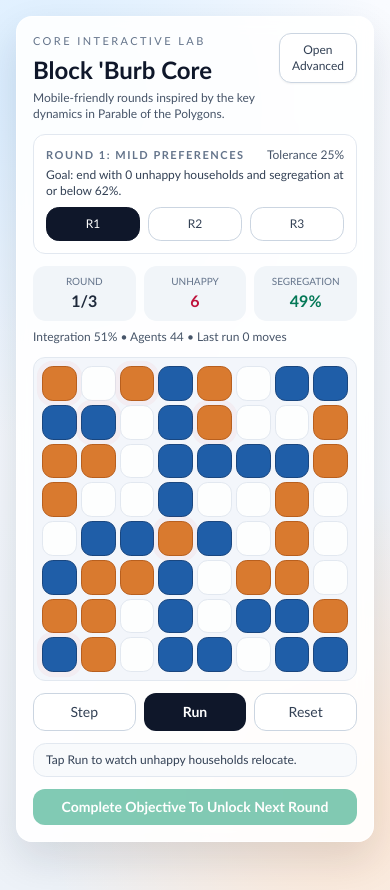
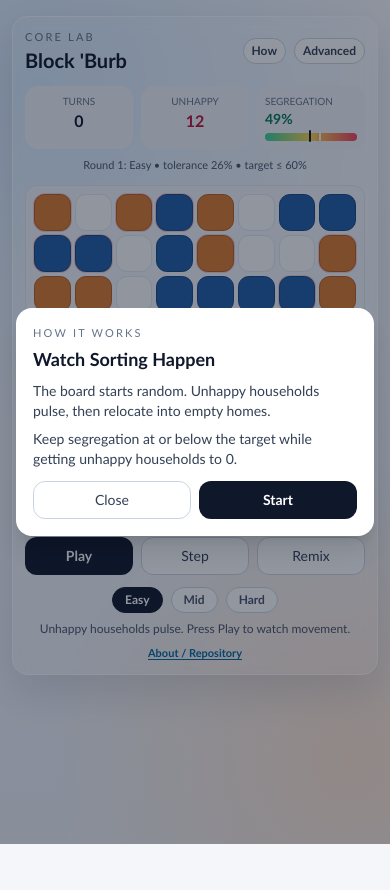
Before and after one commit to professorcaren/block-burb, a React (Vite) app in the folder block-burb-app/: page / in a window 390 px wide. After the commit the page ends 844 px from the top, so only its background shows below. Built offline with nearby package versions, Linux system fonts and the light colour scheme.

Commit message:
Refactor core mode to mobile polygons-style simulation

```diff
--- a/block-burb-app/src/App.tsx
+++ b/block-burb-app/src/App.tsx
@@ -1,4 +1,4 @@
-import { useEffect, useMemo, useState } from 'react'
+import { useCallback, useEffect, useMemo, useRef, useState } from 'react'
 import AdvancedGame from './AdvancedGame'
 
 type Mode = 'core' | 'advanced'
@@ -8,10 +8,9 @@ type Board = Cell[][]
 
 interface RoundConfig {
   id: number
-  title: string
+  label: string
   tolerance: number
   targetSegregation: number
-  maxMoves: number
   blueCount: number
   orangeCount: number
 }
@@ -25,50 +24,24 @@ interface BoardAnalysis {
   unhappyCount: number
   totalAgents: number
   segregation: number
-  integration: number
   unhappyKeys: Set<string>
 }
 
 interface StepResult {
   board: Board
   moved: boolean
-}
-
-interface RunResult {
-  board: Board
-  moves: number
+  source?: Position
+  target?: Position
 }
 
 const BOARD_SIZE = 8
+const STEP_DELAY_MS = 360
+const GITHUB_REPO_URL = 'https://github.com/professorcaren/block-burb'
 
 const ROUNDS: RoundConfig[] = [
-  {
-    id: 1,
-    title: 'Round 1: Mild Preferences',
-    tolerance: 0.25,
-    targetSegregation: 62,
-    maxMoves: 45,
-    blueCount: 24,
-    orangeCount: 20,
-  },
-  {
-    id: 2,
-    title: 'Round 2: Moderate Preferences',
-    tolerance: 0.4,
-    targetSegregation: 58,
-    maxMoves: 65,
-    blueCount: 25,
-    orangeCount: 21,
-  },
-  {
-    id: 3,
-    title: 'Round 3: Tight Preferences',
-    tolerance: 0.55,
-    targetSegregation: 55,
-    maxMoves: 85,
-    blueCount: 26,
-    orangeCount: 22,
-  },
+  { id: 1, label: 'Easy', tolerance: 0.26, targetSegregation: 60, blueCount: 24, orangeCount: 20 },
+  { id: 2, label: 'Mid', tolerance: 0.42, targetSegregation: 56, blueCount: 25, orangeCount: 21 },
+  { id: 3, label: 'Hard', tolerance: 0.56, targetSegregation: 52, blueCount: 26, orangeCount: 22 },
 ]
 
 const neighborOffsets: Position[] = [
@@ -192,13 +165,7 @@ const analyzeBoard = (board: Board, tolerance: number): BoardAnalysis => {
   const totalAdjacency = sameAdjacency + mixedAdjacency
   const segregation = totalAdjacency === 0 ? 0 : Math.round((sameAdjacency / totalAdjacency) * 100)
 
-  return {
-    unhappyCount,
-    totalAgents,
-    segregation,
-    integration: 100 - segregation,
-    unhappyKeys,
-  }
+  return { unhappyCount, totalAgents, segregation, unhappyKeys }
 }
 
 const collectVacancies = (board: Board): Position[] => {
@@ -234,29 +201,7 @@ const moveOneUnhappy = (board: Board, tolerance: number): StepResult => {
   next[target.row][target.col] = next[source.row][source.col]
   next[source.row][source.col] = null
 
-  return { board: next, moved: true }
-}
-
-const runSimulationRound = (board: Board, tolerance: number, maxMoves: number): RunResult => {
-  let workingBoard = board
-  let moves = 0
-
-  for (let index = 0; index < maxMoves; index += 1) {
-    const step = moveOneUnhappy(workingBoard, tolerance)
-    if (!step.moved) {
-      break
-    }
-
-    workingBoard = step.board
-    moves += 1
-
-    const check = analyzeBoard(workingBoard, tolerance)
-    if (check.unhappyCount === 0) {
-      break
-    }
-  }
-
-  return { board: workingBoard, moves }
+  return { board: next, moved: true, source, target }
 }
 
 const cellClass = (cell: Cell): string => {
@@ -276,20 +221,54 @@ function App() {
   const [mode, setMode] = useState<Mode>('core')
   const [roundIndex, setRoundIndex] = useState(0)
   const [board, setBoard] = useState<Board>(() => createRoundBoard(ROUNDS[0]))
-  const [lastMoveCount, setLastMoveCount] = useState(0)
-  const [status, setStatus] = useState('Tap Run to watch unhappy households relocate.')
+  const [running, setRunning] = useState(false)
+  const [turns, setTurns] = useState(0)
+  const [hint, setHint] = useState('Unhappy households pulse. Press Play to watch movement.')
+  const [showIntro, setShowIntro] = useState(true)
+  const [showRoundSummary, setShowRoundSummary] = useState(false)
   const [clearedRounds, setClearedRounds] = useState<boolean[]>(Array.from({ length: ROUNDS.length }, () => false))
+  const [moveTrail, setMoveTrail] = useState<{ from: string; to: string } | null>(null)
+  const [unhappyStreaks, setUnhappyStreaks] = useState<Record<string, number>>({})
 
+  const completionShownRef = useRef(false)
   const round = ROUNDS[roundIndex]
-
   const analysis = useMemo(() => analyzeBoard(board, round.tolerance), [board, round.tolerance])
   const completed = isRoundCompleted(analysis, round)
+  const segregationAlert = analysis.segregation > round.targetSegregation
+  const segregationNeedleLeft = Math.max(2, Math.min(98, analysis.segregation))
+  const targetMarkerLeft = Math.max(2, Math.min(98, round.targetSegregation))
+
+  useEffect(() => {
+    setUnhappyStreaks((previous) => {
+      const next: Record<string, number> = {}
+      for (const key of analysis.unhappyKeys) {
+        next[key] = (previous[key] ?? 0) + 1
+      }
+      return next
+    })
+  }, [analysis.unhappyKeys])
+
+  useEffect(() => {
+    if (!moveTrail) {
+      return
+    }
+    const timeout = window.setTimeout(() => setMoveTrail(null), 260)
+    return () => window.clearTimeout(timeout)
+  }, [moveTrail])
 
   useEffect(() => {
     if (!completed) {
+      completionShownRef.current = false
       return
     }
 
+    if (completionShownRef.current) {
+      return
+    }
+
+    completionShownRef.current = true
+    setRunning(false)
+    setShowRoundSummary(true)
     setClearedRounds((previous) => {
       if (previous[roundIndex]) {
         return previous
@@ -300,71 +279,85 @@ function App() {
     })
   }, [completed, roundIndex])
 
-  const resetRound = (): void => {
+  const resetRound = useCallback((): void => {
+    setRunning(false)
+    setTurns(0)
     setBoard(createRoundBoard(round))
-    setLastMoveCount(0)
-    setStatus('Round reset. Tap Run to simulate movement.')
+    setHint('Random start loaded. Watch the pulse, then move.')
+    setShowRoundSummary(false)
+    setMoveTrail(null)
+    setUnhappyStreaks({})
+    completionShownRef.current = false
+  }, [round])
+
+  const loadRound = useCallback((index: number): void => {
+    const nextRound = ROUNDS[index]
+    setRoundIndex(index)
+    setRunning(false)
+    setTurns(0)
+    setBoard(createRoundBoard(nextRound))
+    setHint(`${nextRound.label} layout ready.`)
+    setShowRoundSummary(false)
+    setMoveTrail(null)
+    setUnhappyStreaks({})
+    completionShownRef.current = false
+  }, [])
+
+  const runStep = useCallback(
+    (fromAuto = false): boolean => {
+      const step = moveOneUnhappy(board, round.tolerance)
+      if (!step.moved || !step.source || !step.target) {
+        setRunning(false)
+        if (analysis.unhappyCount === 0) {
+          setHint(segregationAlert ? 'Everyone is happy, but segregation is too high.' : 'Stable and integrated.')
+        } else {
+          setHint('No valid moves left. Remix to try a new random start.')
+        }
+        return false
       }
 
-  const advanceRound = (): void => {
-    if (roundIndex >= ROUNDS.length - 1) {
-      setStatus('All rounds completed. You can rerun any round or open Advanced mode.')
+      setBoard(step.board)
+      setTurns((value) => value + 1)
+      setMoveTrail({ from: keyFor(step.source), to: keyFor(step.target) })
+
+      const nextAnalysis = analyzeBoard(step.board, round.tolerance)
+      if (nextAnalysis.unhappyCount === 0) {
+        if (nextAnalysis.segregation <= round.targetSegregation) {
+          setHint('Everyone is happy and segregation stayed low.')
+        } else {
+          setHint('Everyone is happy, but segregation is still high.')
+        }
+        if (fromAuto) {
+          setRunning(false)
+        }
+      } else if (!fromAuto) {
+        setHint('One unhappy household moved.')
+      }
+
+      return true
+    },
+    [analysis.unhappyCount, board, round.targetSegregation, round.tolerance, segregationAlert],
+  )
+
+  useEffect(() => {
+    if (!running || showIntro || showRoundSummary) {
       return
     }
 
-    const nextIndex = roundIndex + 1
-    setRoundIndex(nextIndex)
-    setBoard(createRoundBoard(ROUNDS[nextIndex]))
-    setLastMoveCount(0)
-    setStatus(`Loaded ${ROUNDS[nextIndex].title}.`)
-  }
+    const timer = window.setTimeout(() => {
+      runStep(true)
+    }, STEP_DELAY_MS)
 
-  const runOneMove = (): void => {
-    const step = moveOneUnhappy(board, round.tolerance)
-    if (!step.moved) {
-      setStatus('No unhappy households can move right now.')
+    return () => window.clearTimeout(timer)
+  }, [board, runStep, running, showIntro, showRoundSummary])
+
+  const goToNextRound = (): void => {
+    if (roundIndex >= ROUNDS.length - 1) {
+      setShowRoundSummary(false)
+      setHint('All rounds cleared. Remix or replay any round.')
       return
     }
-
-    setBoard(step.board)
-    setLastMoveCount(1)
-
-    const nextAnalysis = analyzeBoard(step.board, round.tolerance)
-    if (isRoundCompleted(nextAnalysis, round)) {
-      setStatus('Round objective complete: everyone is happy and segregation stayed low.')
-      return
-    }
-
-    if (nextAnalysis.unhappyCount === 0) {
-      setStatus(`Everyone is happy, but segregation is ${nextAnalysis.segregation}% (target <= ${round.targetSegregation}%).`)
-      return
-    }
-
-    setStatus('One relocation applied.')
-  }
-
-  const runRound = (): void => {
-    const result = runSimulationRound(board, round.tolerance, round.maxMoves)
-    setBoard(result.board)
-    setLastMoveCount(result.moves)
-
-    const nextAnalysis = analyzeBoard(result.board, round.tolerance)
-    if (isRoundCompleted(nextAnalysis, round)) {
-      setStatus(`Objective complete in ${result.moves} moves.`)
-      return
-    }
-
-    if (nextAnalysis.unhappyCount === 0) {
-      setStatus(`Everyone became happy, but segregation is ${nextAnalysis.segregation}% (target <= ${round.targetSegregation}%).`)
-      return
-    }
-
-    if (result.moves === 0) {
-      setStatus('No moves available from this layout. Try Reset.')
-      return
-    }
-
-    setStatus(`Simulation stopped after ${result.moves} moves with ${nextAnalysis.unhappyCount} unhappy households left.`)
+    loadRound(roundIndex + 1)
   }
 
   if (mode === 'advanced') {
@@ -383,91 +376,84 @@ function App() {
   }
 
   return (
-    <main className="min-h-screen bg-[radial-gradient(circle_at_10%_10%,#d9edff_0%,transparent_40%),radial-gradient(circle_at_90%_90%,#ffe7d3_0%,transparent_35%),linear-gradient(180deg,#f9fbff_0%,#edf2f8_100%)] px-4 pb-12 pt-4 sm:px-6">
-      <section className="mx-auto w-full max-w-xl rounded-2xl border border-white/80 bg-white/90 p-4 shadow-[0_18px_40px_rgba(16,24,40,0.12)] backdrop-blur">
-        <header className="flex items-start justify-between gap-3">
+    <main className="relative min-h-screen bg-[radial-gradient(circle_at_10%_10%,#d9edff_0%,transparent_42%),radial-gradient(circle_at_90%_90%,#ffe7d3_0%,transparent_36%),linear-gradient(180deg,#f9fbff_0%,#edf2f8_100%)] px-3 pb-10 pt-4">
+      <section className="mx-auto w-full max-w-md rounded-2xl border border-white/80 bg-white/92 p-3 shadow-[0_18px_40px_rgba(16,24,40,0.12)] backdrop-blur">
+        <header className="flex items-center justify-between">
           <div>
-            <p className="text-[11px] uppercase tracking-[0.22em] text-slate-500">Core Interactive Lab</p>
-            <h1 className="mt-1 text-2xl font-semibold text-slate-900">Block 'Burb Core</h1>
-            <p className="mt-1 text-xs text-slate-600">Mobile-friendly rounds inspired by the key dynamics in Parable of the Polygons.</p>
+            <p className="text-[11px] uppercase tracking-[0.2em] text-slate-500">Core Lab</p>
+            <h1 className="text-xl font-semibold text-slate-900">Block 'Burb</h1>
           </div>
+          <div className="flex items-center gap-2">
+            <button
+              type="button"
+              onClick={() => {
+                setShowIntro(true)
+                setRunning(false)
+              }}
+              className="rounded-lg border border-slate-300 bg-white px-2 py-1 text-xs font-semibold text-slate-700"
+            >
+              How
+            </button>
             <button
               type="button"
               onClick={() => setMode('advanced')}
-            className="rounded-xl border border-slate-300 bg-white px-3 py-2 text-xs font-medium text-slate-700 shadow-sm"
+              className="rounded-lg border border-slate-300 bg-white px-2 py-1 text-xs font-semibold text-slate-700"
             >
-            Open Advanced
+              Advanced
             </button>
+          </div>
         </header>
 
-        <section className="mt-3 rounded-xl border border-slate-200 bg-white p-3">
-          <div className="flex items-center justify-between gap-2">
-            <p className="text-[11px] font-semibold uppercase tracking-[0.14em] text-slate-500">{round.title}</p>
-            <p className="text-xs text-slate-600">Tolerance {Math.round(round.tolerance * 100)}%</p>
+        <div className="mt-3 grid grid-cols-3 gap-2">
+          <div className="rounded-lg bg-slate-100 px-2 py-2 text-center">
+            <p className="text-[10px] uppercase text-slate-500">Turns</p>
+            <p className="text-base font-semibold text-slate-900">{turns}</p>
           </div>
-          <p className="mt-1 text-xs text-slate-700">
-            Goal: end with 0 unhappy households and segregation at or below {round.targetSegregation}%.
-          </p>
-
-          <div className="mt-2 grid grid-cols-3 gap-2">
-            {ROUNDS.map((item, index) => {
-              const active = index === roundIndex
-              const cleared = clearedRounds[index]
-              return (
-                <button
-                  key={item.id}
-                  type="button"
-                  onClick={() => {
-                    setRoundIndex(index)
-                    setBoard(createRoundBoard(item))
-                    setLastMoveCount(0)
-                    setStatus(`Loaded ${item.title}.`)
-                  }}
-                  className={`rounded-lg border px-2 py-2 text-xs font-medium ${
-                    active
-                      ? 'border-slate-900 bg-slate-900 text-white'
-                      : cleared
-                        ? 'border-emerald-300 bg-emerald-50 text-emerald-800'
-                        : 'border-slate-300 bg-white text-slate-700'
-                  }`}
-                >
-                  R{item.id}
-                </button>
-              )
-            })}
-          </div>
-        </section>
-
-        <div className="mt-3 grid grid-cols-3 gap-2 text-center">
-          <div className="rounded-lg bg-slate-100 px-2 py-2">
-            <p className="text-[10px] uppercase text-slate-500">Round</p>
-            <p className="text-base font-semibold text-slate-800">{roundIndex + 1}/{ROUNDS.length}</p>
-          </div>
-          <div className="rounded-lg bg-slate-100 px-2 py-2">
+          <div className="rounded-lg bg-slate-100 px-2 py-2 text-center">
             <p className="text-[10px] uppercase text-slate-500">Unhappy</p>
             <p className="text-base font-semibold text-rose-700">{analysis.unhappyCount}</p>
           </div>
           <div className="rounded-lg bg-slate-100 px-2 py-2">
             <p className="text-[10px] uppercase text-slate-500">Segregation</p>
-            <p className={`text-base font-semibold ${analysis.segregation > round.targetSegregation ? 'text-rose-700' : 'text-emerald-700'}`}>
+            <p className={`text-sm font-semibold ${segregationAlert ? 'text-rose-700' : 'text-emerald-700'}`}>
               {analysis.segregation}%
             </p>
+            <div className="relative mt-1 h-2 rounded-full bg-gradient-to-r from-emerald-400 via-amber-300 to-rose-500">
+              <span
+                className="absolute -top-[3px] h-3 w-[2px] rounded bg-slate-900"
+                style={{ left: `calc(${segregationNeedleLeft}% - 1px)` }}
+              />
+              <span
+                className="absolute -top-[2px] h-2.5 w-[2px] rounded bg-white/95 shadow"
+                style={{ left: `calc(${targetMarkerLeft}% - 1px)` }}
+              />
+            </div>
           </div>
         </div>
 
-        <p className="mt-2 text-xs text-slate-600">
-          Integration {analysis.integration}% • Agents {analysis.totalAgents} • Last run {lastMoveCount} move{lastMoveCount === 1 ? '' : 's'}
+        <p className="mt-2 text-center text-[11px] text-slate-600">
+          Round {round.id}: {round.label} • tolerance {Math.round(round.tolerance * 100)}% • target ≤ {round.targetSegregation}%
         </p>
 
-        <div className="mt-3 w-full rounded-xl border border-slate-200 bg-[#f3f6fb] p-2">
+        <div className="mt-3 rounded-xl border border-slate-200 bg-[#f3f6fb] p-2">
           <div className="grid gap-1" style={{ gridTemplateColumns: `repeat(${BOARD_SIZE}, minmax(0, 1fr))` }}>
             {board.flatMap((row, rowIndex) =>
               row.map((cell, colIndex) => {
-                const unhappy = analysis.unhappyKeys.has(keyFor({ row: rowIndex, col: colIndex }))
+                const key = keyFor({ row: rowIndex, col: colIndex })
+                const unhappy = analysis.unhappyKeys.has(key)
+                const streak = unhappyStreaks[key] ?? 0
+                const pulseClass = !unhappy
+                  ? ''
+                  : streak >= 7
+                    ? 'unhappy-pulse-strong'
+                    : streak >= 4
+                      ? 'unhappy-pulse-medium'
+                      : 'unhappy-pulse-light'
+                const trailClass = moveTrail && (moveTrail.from === key || moveTrail.to === key) ? 'trail-glow tile-pop' : ''
                 return (
                   <div
                     key={`cell-${rowIndex}-${colIndex}`}
-                    className={`relative aspect-square rounded-md border ${cellClass(cell)} ${unhappy ? 'unhappy-pulse-medium' : ''}`}
+                    className={`relative aspect-square rounded-md border ${cellClass(cell)} ${pulseClass} ${trailClass}`}
                   />
                 )
               }),
@@ -478,38 +464,127 @@ function App() {
         <div className="mt-3 grid grid-cols-3 gap-2">
           <button
             type="button"
-            onClick={runOneMove}
+            onClick={() => setRunning((value) => !value)}
+            className="rounded-xl bg-slate-900 px-3 py-2 text-sm font-semibold text-white"
+          >
+            {running ? 'Pause' : 'Play'}
+          </button>
+          <button
+            type="button"
+            onClick={() => runStep(false)}
             className="rounded-xl border border-slate-300 bg-white px-3 py-2 text-sm font-medium text-slate-700"
           >
             Step
           </button>
           <button
             type="button"
-            onClick={runRound}
-            className="rounded-xl bg-slate-900 px-3 py-2 text-sm font-semibold text-white"
+            onClick={resetRound}
+            className="rounded-xl border border-slate-300 bg-white px-3 py-2 text-sm font-medium text-slate-700"
           >
-            Run
+            Remix
+          </button>
+        </div>
+
+        <div className="mt-3 flex items-center justify-center gap-2">
+          {ROUNDS.map((item, index) => {
+            const active = index === roundIndex
+            const cleared = clearedRounds[index]
+            return (
+              <button
+                key={item.id}
+                type="button"
+                onClick={() => loadRound(index)}
+                className={`rounded-full border px-3 py-1 text-xs font-semibold ${
+                  active
+                    ? 'border-slate-900 bg-slate-900 text-white'
+                    : cleared
+                      ? 'border-emerald-300 bg-emerald-50 text-emerald-700'
+                      : 'border-slate-300 bg-white text-slate-600'
+                }`}
+              >
+                {item.label}
+              </button>
+            )
+          })}
+        </div>
+
+        <p className="mt-2 text-center text-xs text-slate-600">{hint}</p>
+
+        <div className="mt-2 text-center text-[11px] text-slate-500">
+          <a
+            href={GITHUB_REPO_URL}
+            target="_blank"
+            rel="noreferrer"
+            className="font-semibold text-sky-700 underline underline-offset-2"
+          >
+            About / Repository
+          </a>
+        </div>
+      </section>
+
+      {showIntro && (
+        <div className="fixed inset-0 z-40 flex items-center justify-center bg-slate-900/45 px-4">
+          <div className="w-full max-w-sm rounded-2xl border border-white/80 bg-white p-4 shadow-xl">
+            <p className="text-[11px] uppercase tracking-[0.2em] text-slate-500">How It Works</p>
+            <h2 className="mt-1 text-lg font-semibold text-slate-900">Watch Sorting Happen</h2>
+            <p className="mt-2 text-sm text-slate-700">The board starts random. Unhappy households pulse, then relocate into empty homes.</p>
+            <p className="mt-2 text-sm text-slate-700">Keep segregation at or below the target while getting unhappy households to 0.</p>
+            <div className="mt-3 grid grid-cols-2 gap-2">
+              <button
+                type="button"
+                onClick={() => {
+                  setShowIntro(false)
+                  setRunning(false)
+                  setHint('Use Play to watch movement unfold.')
+                }}
+                className="rounded-xl border border-slate-300 bg-white px-3 py-2 text-sm font-medium text-slate-700"
+              >
+                Close
               </button>
               <button
                 type="button"
-            onClick={resetRound}
+                onClick={() => {
+                  setShowIntro(false)
+                  setRunning(true)
+                  setHint('Simulation running. Watch clusters form.')
+                }}
+                className="rounded-xl bg-slate-900 px-3 py-2 text-sm font-semibold text-white"
+              >
+                Start
+              </button>
+            </div>
+          </div>
+        </div>
+      )}
+
+      {showRoundSummary && (
+        <div className="fixed inset-0 z-40 flex items-center justify-center bg-slate-900/45 px-4">
+          <div className="w-full max-w-sm rounded-2xl border border-white/80 bg-white p-4 shadow-xl">
+            <p className="text-[11px] uppercase tracking-[0.2em] text-slate-500">Round Complete</p>
+            <h2 className="mt-1 text-lg font-semibold text-slate-900">{round.label} cleared in {turns} turns</h2>
+            <p className="mt-2 text-sm text-slate-700">
+              Final segregation: <span className={segregationAlert ? 'font-semibold text-rose-700' : 'font-semibold text-emerald-700'}>{analysis.segregation}%</span>
+              {' '}with {analysis.totalAgents} households.
+            </p>
+            <div className="mt-3 grid grid-cols-2 gap-2">
+              <button
+                type="button"
+                onClick={() => setShowRoundSummary(false)}
                 className="rounded-xl border border-slate-300 bg-white px-3 py-2 text-sm font-medium text-slate-700"
               >
-            Reset
+                Keep Exploring
+              </button>
+              <button
+                type="button"
+                onClick={goToNextRound}
+                className="rounded-xl bg-emerald-600 px-3 py-2 text-sm font-semibold text-white"
+              >
+                {roundIndex >= ROUNDS.length - 1 ? 'Done' : 'Next Round'}
               </button>
             </div>
-
-        <p className="mt-3 rounded-lg border border-slate-200 bg-slate-50 px-3 py-2 text-xs text-slate-700">{status}</p>
-
-        <button
-          type="button"
-          onClick={advanceRound}
-          className="mt-3 w-full rounded-xl bg-emerald-600 px-3 py-2 text-sm font-semibold text-white disabled:cursor-not-allowed disabled:opacity-50"
-          disabled={!completed && roundIndex < ROUNDS.length - 1}
-        >
-          {roundIndex >= ROUNDS.length - 1 ? 'All Rounds Loaded' : completed ? 'Next Round' : 'Complete Objective To Unlock Next Round'}
-        </button>
-      </section>
+          </div>
+        </div>
+      )}
     </main>
   )
 }
```
Lines whose indentation alone changed are shown as unchanged.
